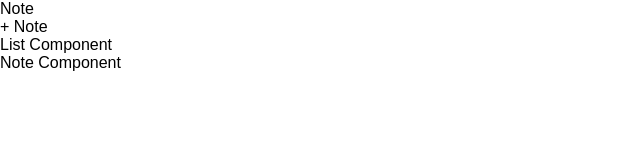
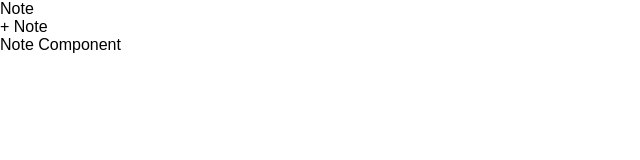
Before and after one commit to IanWei/note-app, a React (Create React App) app: page / in a window 1280 px wide. Shown: the top 160 px of the page, without its empty margins (0-640 px from the left). Built offline with nearby package versions, Linux system fonts and the light colour scheme.

Commit message:
workflow

```diff
--- a/src/App.js
+++ b/src/App.js
@@ -5,12 +5,21 @@ import List from './components/List';
 import Note from './components/Note';
 
 class App extends React.Component {
+  constructor(props) {
+    super(props);
+    this.state = {
+      showNote: false
+    };
+  }
+
   render() {
+
+    const { showNote } = this.state;
+
     return (
       <div>
         <Nav />
-        <List />
-        <Note />
+        { showNote ? <List /> : <Note /> }
       </div>
     );
   }
```
